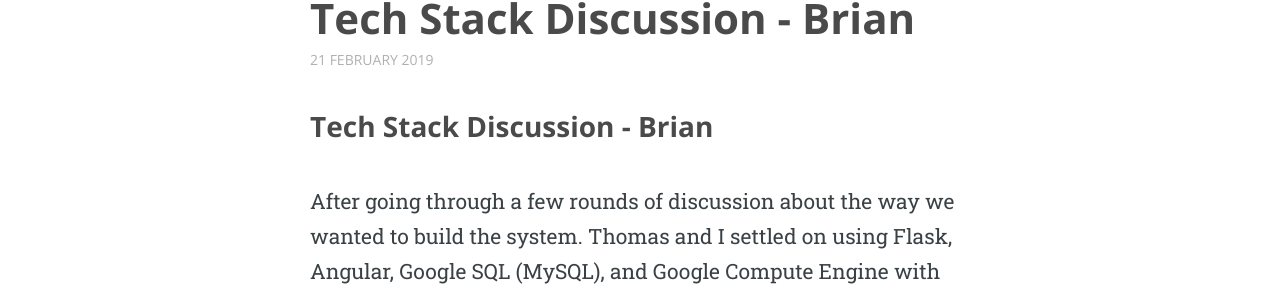
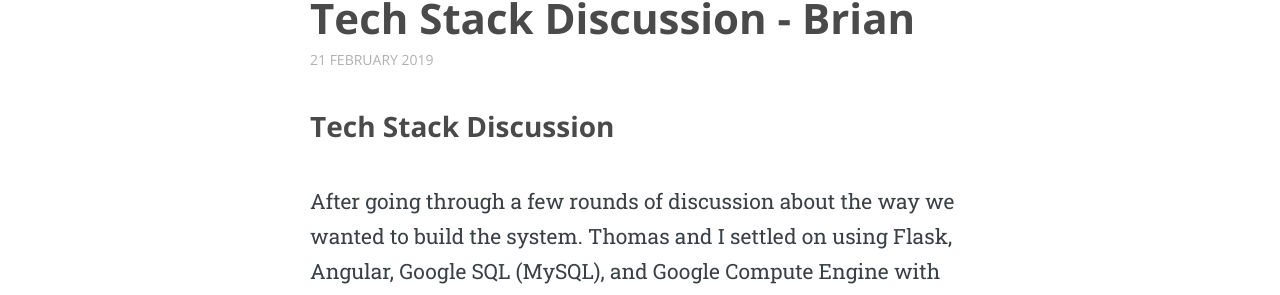
Before and after one commit to TheRobotCarlson/BarrelTracker, a Jekyll site: the page built from _posts/2019/02/2019-02-21-Tech-Stack.md, in a window 1280 px wide. Shown: the part 145-440 px from the top of the page. Built offline with Jekyll 4.4.1, drawn with Linux system fonts in a browser that asks for light colours; some web fonts are replaced.

Commit message:
Update 2019-02-21-Tech-Stack.md

```diff
--- a/_posts/2019/02/2019-02-21-Tech-Stack.md
+++ b/_posts/2019/02/2019-02-21-Tech-Stack.md
@@ -4,7 +4,7 @@ layout: article
 title: Tech Stack Discussion - Brian
 date: 2019-02-21 12:00:00
 ---
-## Tech Stack Discussion - Brian
+## Tech Stack Discussion
 After going through a few rounds of discussion about the way we wanted to build the system. Thomas and I settled on using Flask, Angular, Google SQL (MySQL), and Google Compute Engine with Docker. This would allow us to have a web interface for the system while allowing us to easily develop locally on Docker.
 
 After thinking more about the expandability requirement, we had a tech stack change. We found [JHipster](https://jhipster.tech) a framework for managing some of the tedious parts of building frameworks with Java Spring and Angular. It uses the built in package and entity managers for both to generate endpoint code, leaving us to only have to write the business logic components. This system also has plugins to allow for easy cloud deployment to Amazon Web Services. This resulted in a total pivot on our tech stack. Our final tech stack is below:
```
